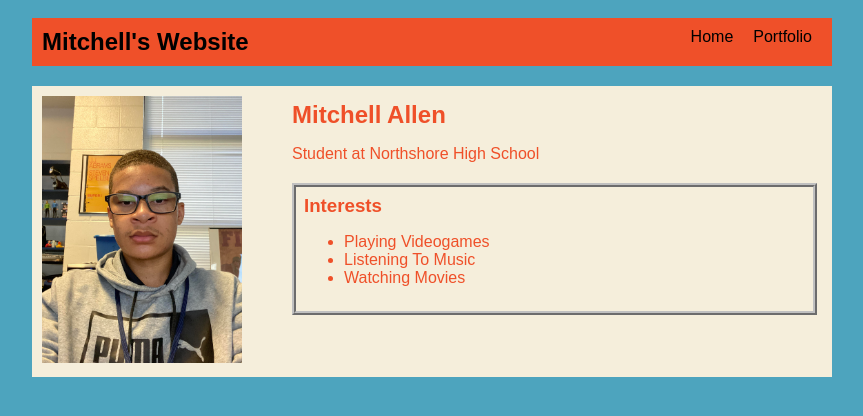
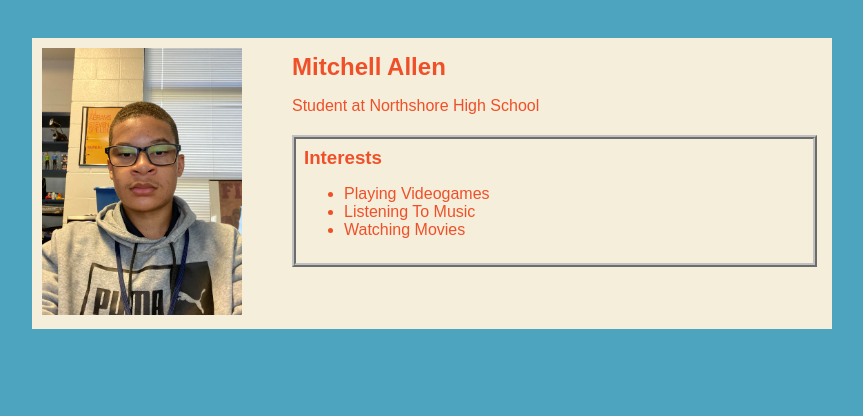
Before and after one commit to mitchellallen1/mitchellallen1.github.io, a plain HTML site: page index.html in a window 1280 px wide. Shown: the whole page, without its empty margins (208-1071 px from the left). Drawn offline with Linux system fonts and the light colour scheme.

Commit message:
fixed lines

```diff
--- a/index.html
+++ b/index.html
@@ -8,18 +8,6 @@
   <body>
     <!-- All content goes here -->
     <div id="all-contents">
-    <nav>
-      <h1>Mitchell's Website</h1>
-        <ul id="nav-ul">
-          </ul>
-      <li class = "nav-li">
-        <a href="index.html">Home</a>
-        </li>
-        <li class="nav-li">
-       <a href="portfolio.html">Portfolio</a>
-        </li>
-      </ul>
-    </nav>
     <main>
    <!-- Sidebar section -->
       <div class="sidebar">
```
